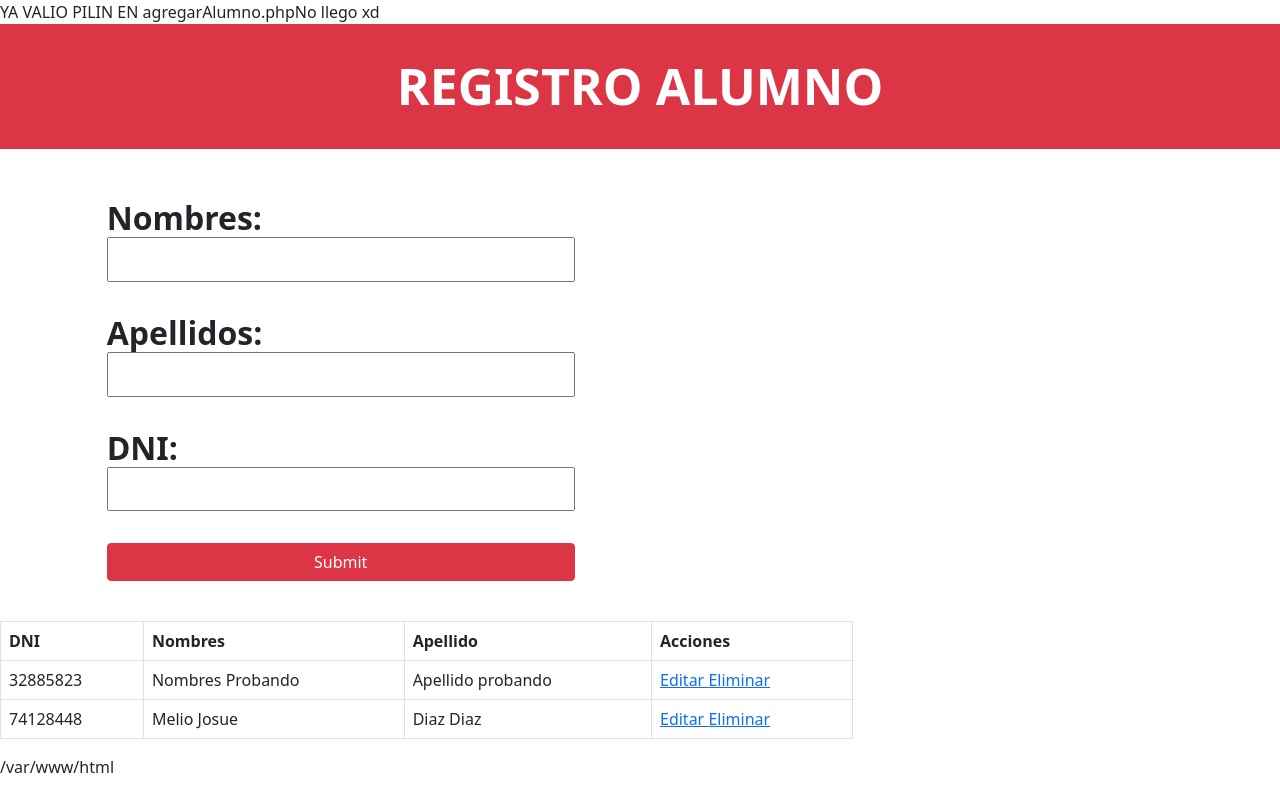
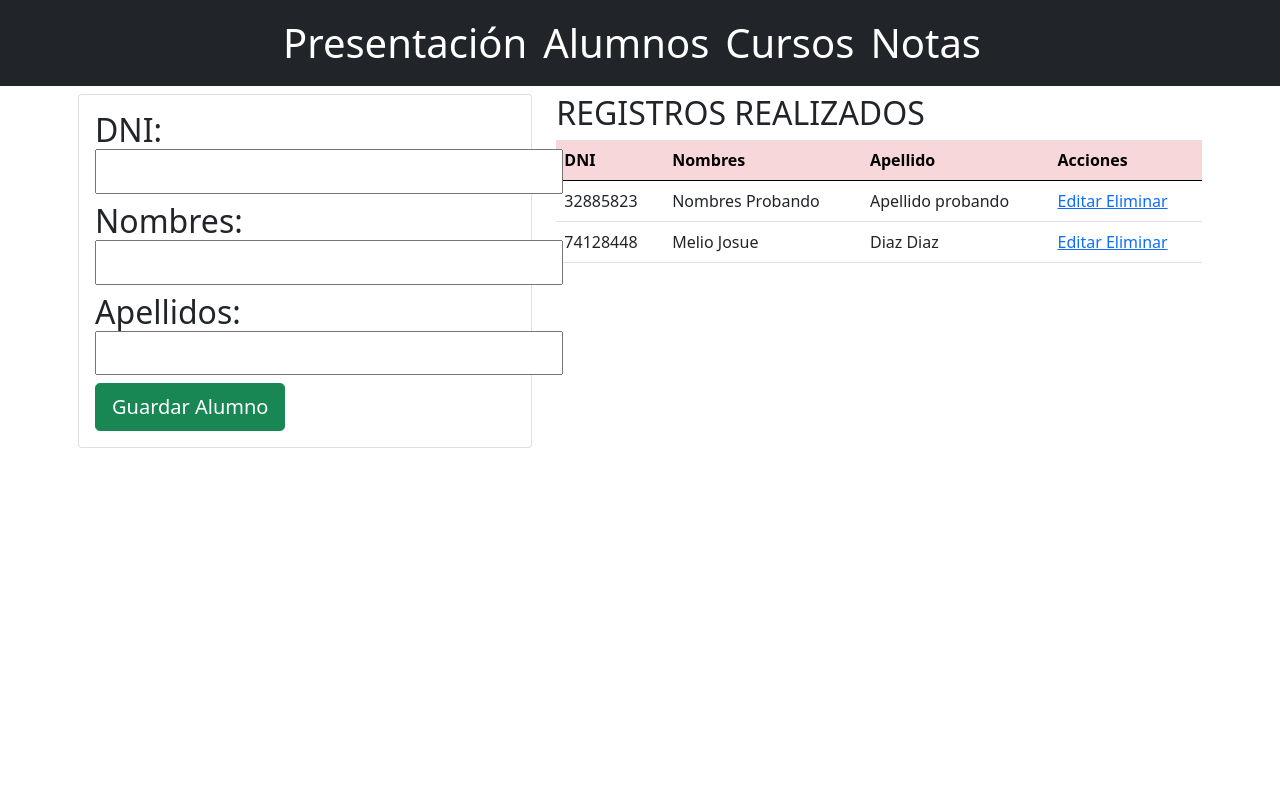
Before and after one commit to MeloDev2111/Aplicaciones_Distribuidas_I_Unidad, a PHP site: page /docs/registroAlumno.php in a window 1280 px wide. Run offline with PHP 8.4, Linux system fonts and the light colour scheme; data comes from the database, SQL or seed files in the repository; data that the repository does not hold is empty; some libraries are stand-ins or nearby versions.

Commit message:
Index, agregar y eliminar alumno finalizado

```diff
--- a/docs/Includes/header.php
+++ b/docs/Includes/header.php
@@ -1,16 +1,29 @@
 <!DOCTYPE html>
-<html lang="es">
+<html lang="en">
     <head>
-        <meta charset = "UTF-8">
-        <meta name = "viewport" content="width=device-width, initial-scale=1.0">
+        <meta charset="UTF-8">
+        <meta name="viewport" content="width=device-width, initial-scale=1.0">
         <link href="https://cdn.jsdelivr.net/npm/bootstrap@5.0.0-beta1/dist/css/bootstrap.min.css" rel="stylesheet" integrity="sha384-giJF6kkoqNQ00vy+HMDP7azOuL0xtbfIcaT9wjKHr8RbDVddVHyTfAAsrekwKmP1" crossorigin="anonymous">
-        <title>CRUD EN PHP</title>
+        <title>Aplicaciones Distribuida I Unidad</title>
+
     </head>
+
+
     <body>
-        <nav class="navbar navbar-dark bg-dark">
-            <div class ="container">
-                <a href="<?php $_SERVER['DOCUMENT_ROOT']?>/docs/index.php" class="navbar-brand">
-                INDEX REAL XD
-                </a>
-            </div>
-        </nav>
+        <div class="navbar navbar-dark bg-dark justify-content-center">
+            <a href="/index.php" class="navbar-brand fs-1">
+            Presentación
+            </a>
+
+            <a href="/docs/registroAlumno.php" class="navbar-brand fs-1">
+            Alumnos
+            </a>
+
+            <a href="/docs/registroCurso.php" class="navbar-brand fs-1">
+            Cursos
+            </a>
+
+            <a href="/docs/registroNota.php" class="navbar-brand fs-1">
+            Notas
+            </a>
+    </div>
--- a/docs/data/agregarAlumno.php
+++ b/docs/data/agregarAlumno.php
@@ -7,6 +7,7 @@
         echo "YA VALIO PILIN EN agregarAlumno.php";
     }
 
+    //REEEMPLAZAR ECHOS CON SESSION MESSAGE
     if(isset($_POST["GuardarAlumno"])){
         if (isset($_POST["Nombres"], $_POST["Apellidos"], $_POST["DNI"] )){
 
@@ -26,11 +27,12 @@
             }
 
         } else {
-            $dir= $_SERVER['DOCUMENT_ROOT'].'/docs/registrarAlumno.php';
             echo "<p>Por favor, complete el <a href='$dir'>formulario</a></p>";
         }
     }else{
         echo "No llego xd";
     }
 
+    header('Location: ../registroAlumno.php');
+
     ?>
--- a/docs/data/conexionCleverCloud.php
+++ b/docs/data/conexionCleverCloud.php
@@ -1,6 +1,8 @@
 <?php
 // Incluimos los datos de conexión y las funciones:
 include("datosCleverCloud.php");
+
+session_start();
 try{
     $conn=mysqli_connect($host,$usuario,$clave,$base);
 }catch(Exception $e){
--- a/docs/registroAlumno.php
+++ b/docs/registroAlumno.php
@@ -1,74 +1,57 @@
 <?php
-$alv="data/agregarAlumno.php";
-$alv2="data/conexionCleverCloud.php";
-if (file_exists($alv) && file_exists($alv2)) {
-    include $alv;
-    include $alv2;
+$DirConexionBD="data/conexionCleverCloud.php";
+if (file_exists($DirConexionBD)) {
+    include $DirConexionBD;
 }else{
     echo "ALV YA VALIO PILIN EN REGISTROALUMNO.PHP";
 }
 
+include ("Includes/header.php");
 ?>
-<!DOCTYPE html>
-<html lang="en">
-    <head>
-        <meta charset="UTF-8">
-        <meta name="viewport" content="width=device-width, initial-scale=1.0">
-        <link href="https://cdn.jsdelivr.net/npm/bootstrap@5.0.0-beta1/dist/css/bootstrap.min.css" rel="stylesheet" integrity="sha384-giJF6kkoqNQ00vy+HMDP7azOuL0xtbfIcaT9wjKHr8RbDVddVHyTfAAsrekwKmP1" crossorigin="anonymous">
-        <title>Registro Alumno</title>
-        <style>
-            header{
-                text-align: center;
-                font-size: 50px;
-                padding:0.5em 0 0.5em 0;
-                margin: 0 0 1em 0;
-            }
-            h2{
-                display: grid;
-                margin: 0 0 1em 0;
-            }
-            form{
-                display: grid;
-                text-align: left;
-                padding: 0em 25% 0em 25%;
-            }
-            span{
-                font-weight:bold;
-            }
 
-        </style>
-    </head>
+    <div class = "container p-2">
+        <div class = "row">
+            <div class ="col-md-5">
 
-    <header class="card-text text-white text-center fw-bold bg-danger">
-        <div>REGISTRO ALUMNO</div>
-    </header>
+                <?php
+                    if(isset($_SESSION['message'])){
+                ?>
+                    <div class="alert alert-warning alert-dismissible fade show" role="alert">
+                        <?="<strong>".$_SESSION['message']."</strong>"?>
+                        <button type="button" class="btn-close" onClick="<?php session_destroy() ?>" data-bs-dismiss="alert" aria-label="Close"></button>
+                    </div>
+                <?php } ?>
 
-    <body>
+                <div class = "card card-body">
+                    <form action="data/agregarAlumno.php" method="POST">
 
-        <div class = "col-md-4">
-            <form action="data/agregarAlumno.php" method="POST">
-                <h2 for="Nombres">
+                        <h2 class="form-group">
+                            <span>DNI:</span>
+                            <input type="DNI" name="DNI" autocomplete="DNI" maxlength="8" minlength="8" required/>
+                        </h2>
+
+                        <h2 class="form-group">
                             <span>Nombres:</span>
                             <input type="text" name="Nombres" autocomplete="name" required
                             maxlength="50"/>
                         </h2>
-                <h2 for="Apellido">
+
+                        <h2 class="form-group">
                             <span>Apellidos:</span>
                             <input type="text" name="Apellidos" autocomplete="family-name"
                             maxlength="50" required/>
                         </h2>
-
-                <h2 for="DNI">
-                    <span>DNI:</span>
-                    <input type="DNI" name="DNI" autocomplete="DNI" maxlength="8" minlength="8" required/>
-                </h2>
-                <input class="btn btn-danger" name="GuardarAlumno" type="submit"/><br>
+                        <div class="form-group">
+                            <input class="btn btn-success btn-lg position-relative" name="GuardarAlumno" type="submit" value="Guardar Alumno"/><br>
+                        </div>
                     </form>
                 </div>
+            </div>
 
-        <div class="col-md-8">
-                <table class = "table table-bordered">
-                    <thead>
+            <div class="col-md-7">
+                <h2>REGISTROS REALIZADOS</h2>
+                <table class = "table table-hover">
+                    <thead class="table-danger">
                         <tr>
                             <th>DNI</th>
                             <th>Nombres</th>
@@ -87,8 +70,8 @@ if (file_exists($alv) && file_exists($alv2)) {
                                     "<td>".$row['nombres']."</td>".
                                     "<td>".$row['apellidos']."</td>".
                                     "<td>".
-                                        "<a href=' editarAlumno.php?id=".$row['DNI']." '>Editar </a>".
-                                        "<a href=' eliminarAlumno.php?id=".$row['DNI']." '>Eliminar </a>".
+                                        "<a href='data/editarAlumno.php?DNI=".$row['DNI']." '>Editar </a>".
+                                        "<a href='data/eliminarAlumno.php?DNI=".$row['DNI']." '>Eliminar </a>".
                                     "</td>".
                                 "</tr>");
                             }
@@ -96,16 +79,7 @@ if (file_exists($alv) && file_exists($alv2)) {
                     </tbody>
                 </table>
             </div>
-            <?php echo $_SERVER['DOCUMENT_ROOT']?>
+        </div>
+    </div>
 
-        <!----scripts---->
-        <script src="https://cdn.jsdelivr.net/npm/bootstrap@5.0.0-beta1/dist/js/bootstrap.bundle.min.js" integrity="sha384-ygbV9kiqUc6oa4msXn9868pTtWMgiQaeYH7/t7LECLbyPA2x65Kgf80OJFdroafW" crossorigin="anonymous"></script>
-        <script src="https://cdn.jsdelivr.net/npm/@popperjs/core@2.5.4/dist/umd/popper.min.js" integrity="sha384-q2kxQ16AaE6UbzuKqyBE9/u/KzioAlnx2maXQHiDX9d4/zp8Ok3f+M7DPm+Ib6IU" crossorigin="anonymous"></script>
-        <script src="https://cdn.jsdelivr.net/npm/bootstrap@5.0.0-beta1/dist/js/bootstrap.min.js" integrity="sha384-pQQkAEnwaBkjpqZ8RU1fF1AKtTcHJwFl3pblpTlHXybJjHpMYo79HY3hIi4NKxyj" crossorigin="anonymous"></script>
-    </body>
-
-    <footer>
-
-    </footer>
-
-</html>
+<?php include ("Includes/footer.php"); ?>
```
Also changed, not shown: docs/FThis.txt (deleted, +0 -27 lines), docs/data/eliminarAlumno.php (added, +26 -0 lines), index.php (+9 -28 lines). Lines whose indentation alone changed are shown as unchanged.
